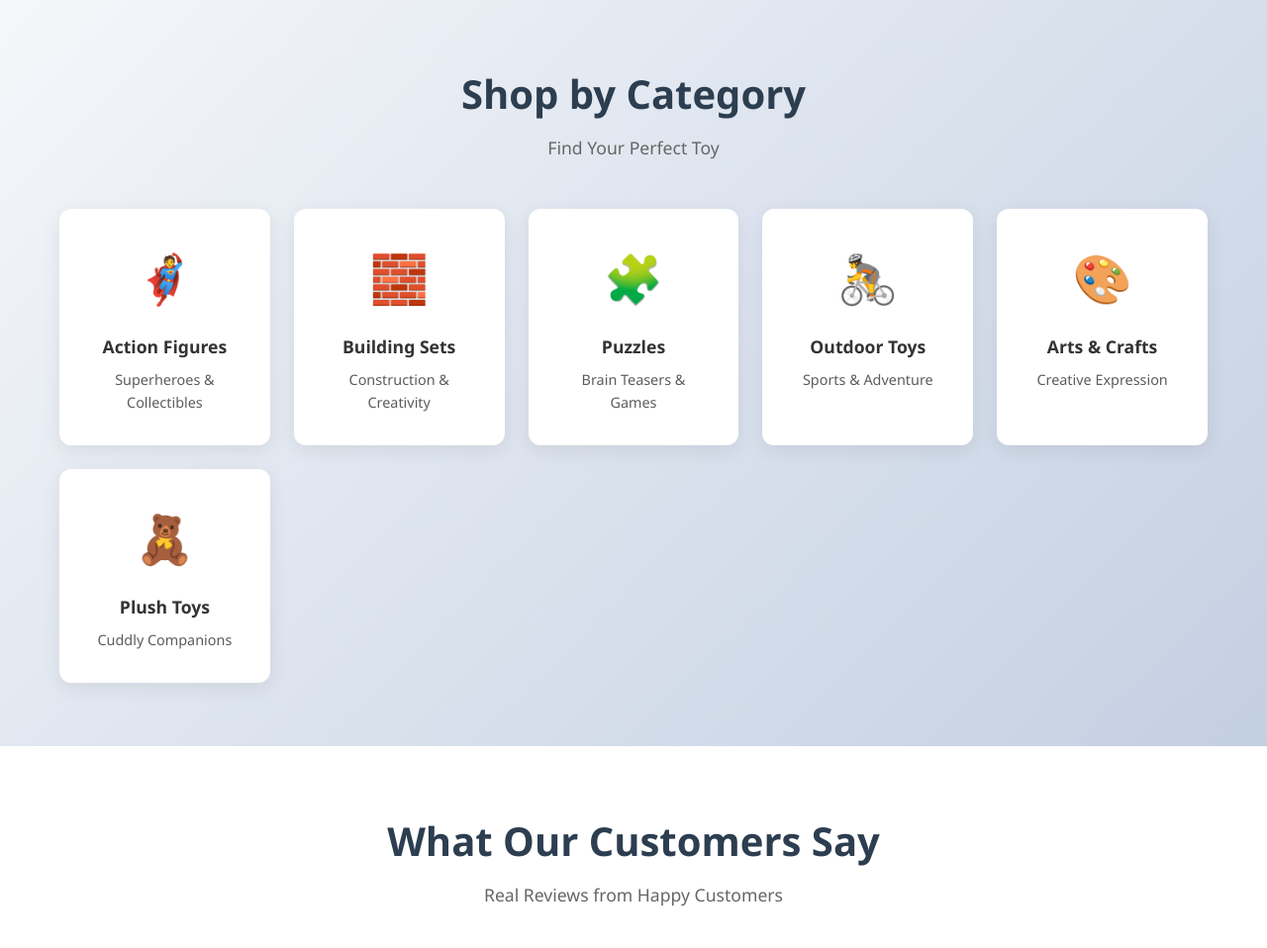
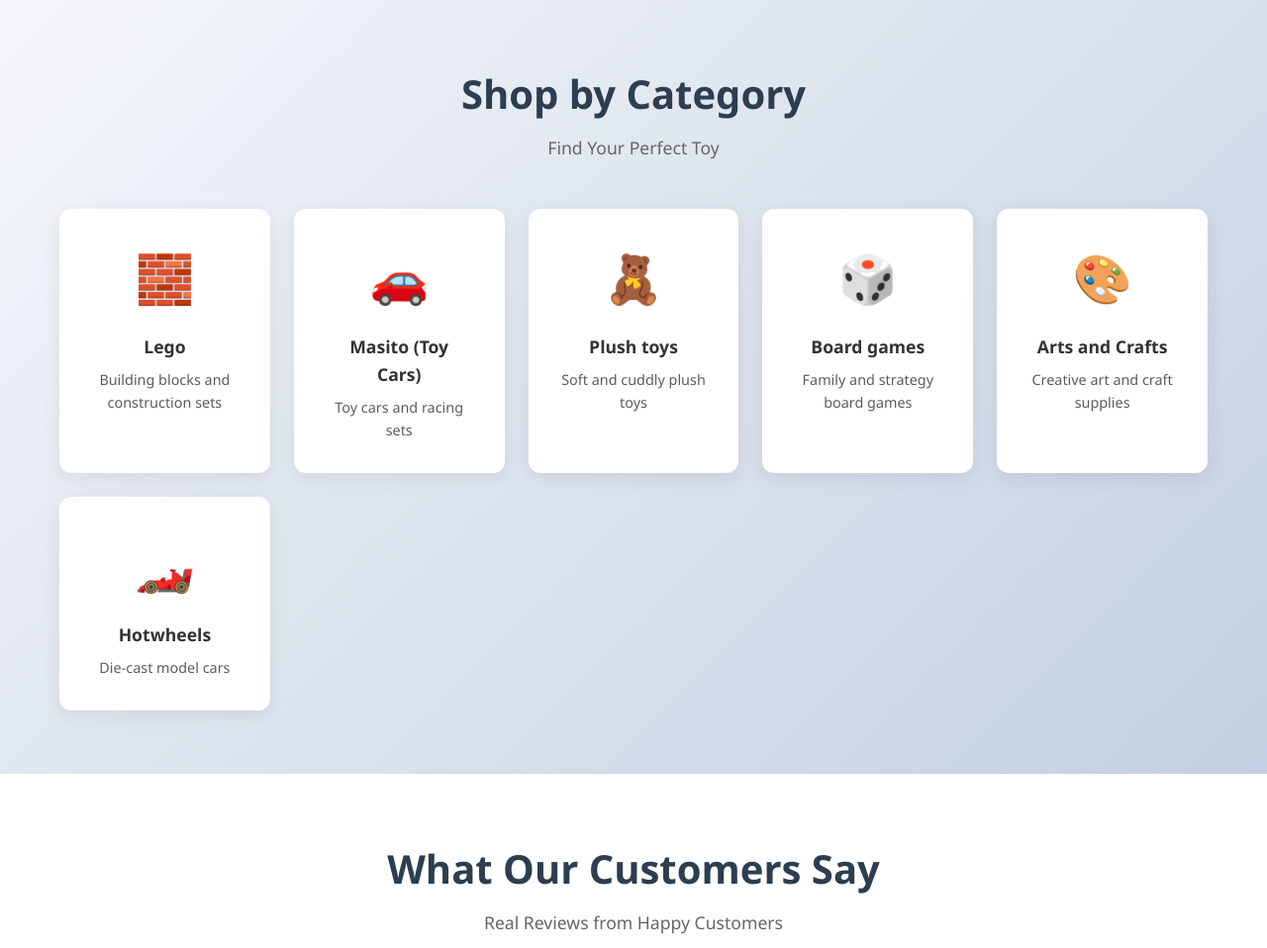
Before and after one commit to hasanzafzal/Wonderland-Toy-Store, a Flask app: page / in a window 1280 px wide. Shown: the part 1963-2921 px from the top of the page at 99% size. Run offline with Flask 3, Linux system fonts and the light colour scheme; data comes from the database, SQL or seed files in the repository.

Commit message:
Add categories to home page

```diff
--- a/app/routes.py
+++ b/app/routes.py
@@ -10,7 +10,8 @@ main_bp = Blueprint('main', __name__)
 @main_bp.route('/')
 def index():
     """Homepage"""
-    return render_template('index.html', title='Wonderland Toy Store')
+    categories = Category.query.all()
+    return render_template('index.html', title='Wonderland Toy Store', categories=categories)
 
 @main_bp.route('/register', methods=['GET', 'POST'])
 def register():
--- a/app/static/css/style.css
+++ b/app/static/css/style.css
@@ -371,6 +371,9 @@ body {
     cursor: pointer;
     transition: var(--transition);
     box-shadow: 0 5px 20px rgba(0, 0, 0, 0.08);
+    display: block;
+    text-decoration: none;
+    color: inherit;
 }
 
 .category-card:hover {
--- a/app/templates/index.html
+++ b/app/templates/index.html
@@ -40,36 +40,35 @@
             <p>Find Your Perfect Toy</p>
         </div>
         <div class="categories-grid" id="categories">
-            <div class="category-card" data-category="action">
-                <div class="category-icon">🦸</div>
-                <h3>Action Figures</h3>
-                <p>Superheroes & Collectibles</p>
-            </div>
-            <div class="category-card" data-category="building">
-                <div class="category-icon">🧱</div>
-                <h3>Building Sets</h3>
-                <p>Construction & Creativity</p>
-            </div>
-            <div class="category-card" data-category="puzzle">
-                <div class="category-icon">🧩</div>
-                <h3>Puzzles</h3>
-                <p>Brain Teasers & Games</p>
-            </div>
-            <div class="category-card" data-category="outdoor">
-                <div class="category-icon">🚴</div>
-                <h3>Outdoor Toys</h3>
-                <p>Sports & Adventure</p>
-            </div>
-            <div class="category-card" data-category="art">
-                <div class="category-icon">🎨</div>
-                <h3>Arts & Crafts</h3>
-                <p>Creative Expression</p>
-            </div>
-            <div class="category-card" data-category="plush">
-                <div class="category-icon">🧸</div>
-                <h3>Plush Toys</h3>
-                <p>Cuddly Companions</p>
-            </div>
+            {% for category in categories %}
+            <a href="{{ url_for('main.category_products', category_id=category.id) }}" class="category-card" data-category-id="{{ category.id }}">
+                <div class="category-icon">
+                    {% if 'Lego' in category.name %}
+                        🧱
+                    {% elif 'Toy Cars' in category.name or 'Masito' in category.name %}
+                        🚗
+                    {% elif 'Plush' in category.name %}
+                        🧸
+                    {% elif 'Board' in category.name %}
+                        🎲
+                    {% elif 'Arts' in category.name or 'Crafts' in category.name %}
+                        🎨
+                    {% elif 'Hotwheels' in category.name %}
+                        🏎️
+                    {% elif 'Action' in category.name %}
+                        🦸
+                    {% elif 'Puzzle' in category.name or 'Puzzles' in category.name %}
+                        🧩
+                    {% elif 'Outdoor' in category.name %}
+                        🚴
+                    {% else %}
+                        🎁
+                    {% endif %}
+                </div>
+                <h3>{{ category.name }}</h3>
+                <p>{{ category.description }}</p>
+            </a>
+            {% endfor %}
         </div>
     </div>
 </section>
```
